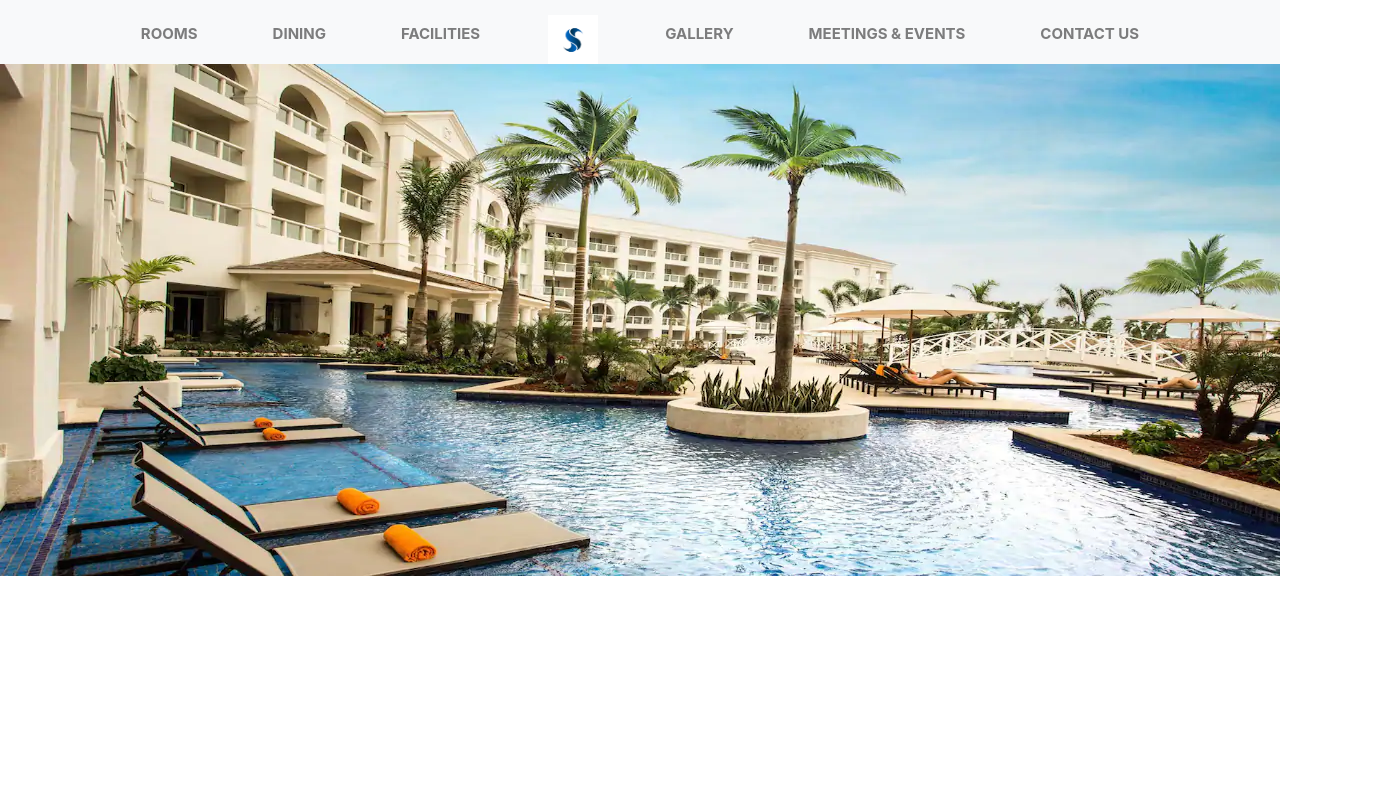
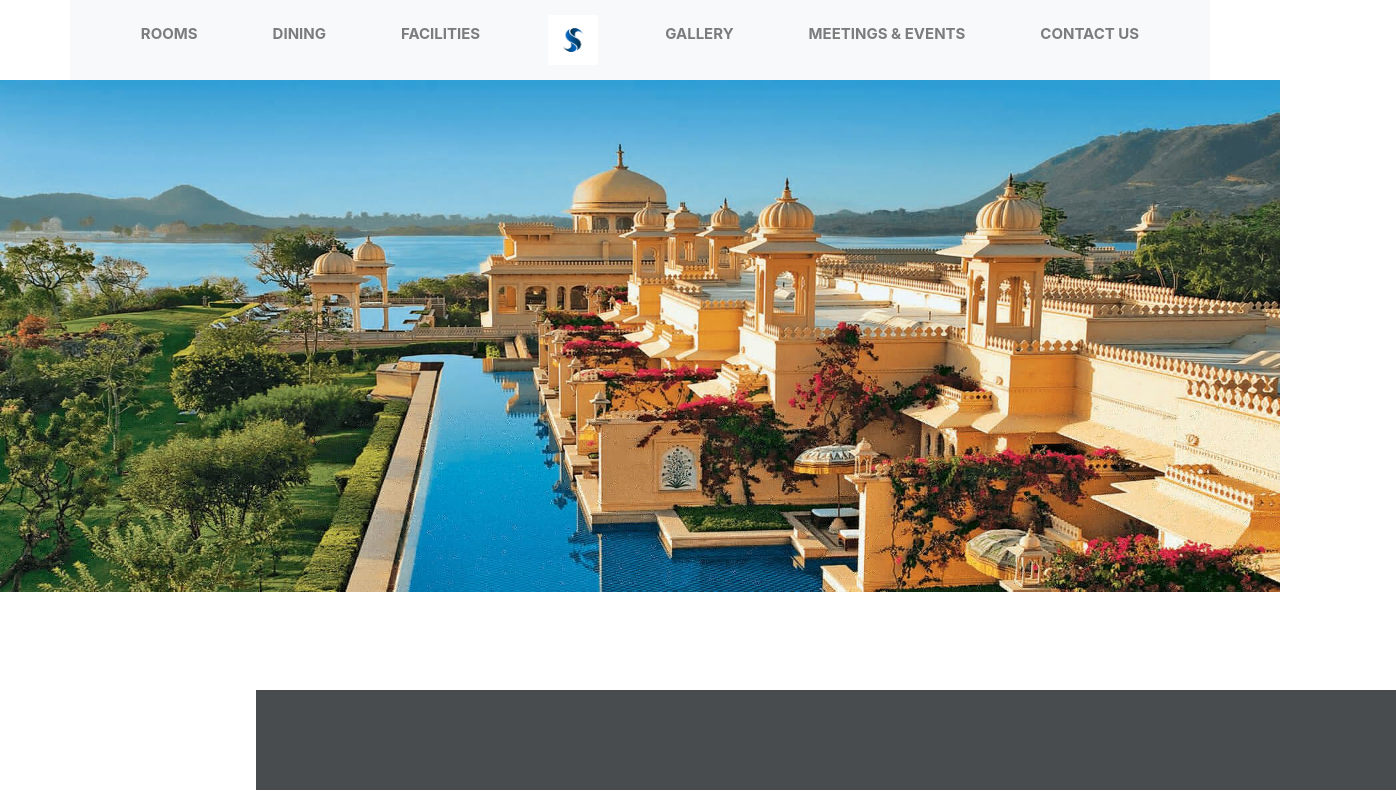
Before and after one commit to sowmiyashan/React-java, a React (Create React App) app: page / in a window 1280 px wide. Shown: the whole page, 1396 px wide, since content can reach past the window. Built offline with nearby package versions, Linux system fonts and the light colour scheme.

Commit message:
Navbar home-pic completed

```diff
--- a/src/components/Home/Home.css
+++ b/src/components/Home/Home.css
@@ -1,5 +1,4 @@
 .home_pic{
-    position: absolute;
     top: 8%;
 	left: 0;
     width: 100vw;
@@ -7,8 +6,8 @@
 }
 
 .home-over{
-	position: relative;
-	top:0;
+	position: absolute;
+	top:8%;
 	background-color: rgba(0,0,0,0.3);
 	width: 100vw;
 	height: 40vw;
@@ -24,3 +23,16 @@
 	font-size: 15px;
 	font-weight: bold;
 }
+
+.search{
+	width:100%;
+	height: 100px;
+	background-color: #212529d1;
+	position: absolute;
+	top:690px;
+	left:20%;
+}
+
+.col-sm-12{
+	padding: 0px ;
+}
--- a/src/components/Home/Home.jsx
+++ b/src/components/Home/Home.jsx
@@ -10,7 +10,7 @@ class Home extends Component {
     render() {
         return (
             <>
-                <nav className="navbar navbar-expand-sm bg-light justify-content-center navbar-light">
+                <nav className="container navbar navbar-expand-sm bg-light justify-content-center navbar-light">
                     <ul className="navbar-nav">
                         <li className="nav-item">
                             <a className="nav-link" href="#">ROOMS</a>
@@ -35,7 +35,10 @@ class Home extends Component {
                         </li>
                     </ul>
                 </nav>
-                <img src="assets/home.webp" alt="home" className="home_pic"/>
+                <img src="assets/home.jpg" alt="home" className="home_pic col-sm-12 col-lg-12"/>
+                <div className="container search">
+
+                </div>
             </>
 
         );
```
Also changed, not shown: public/assets/home.jpg (added), 1 other file (tests, documents, lock files or other folders).
